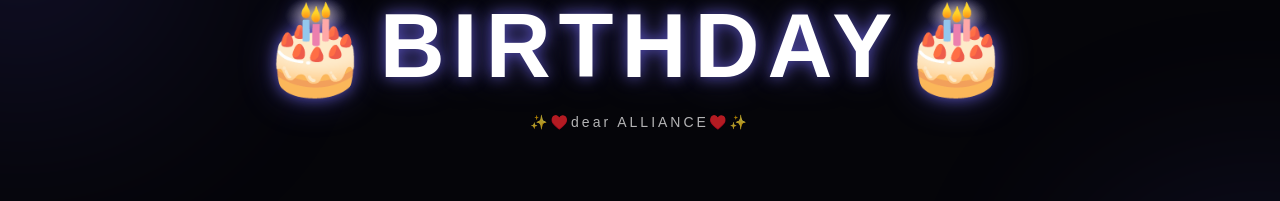
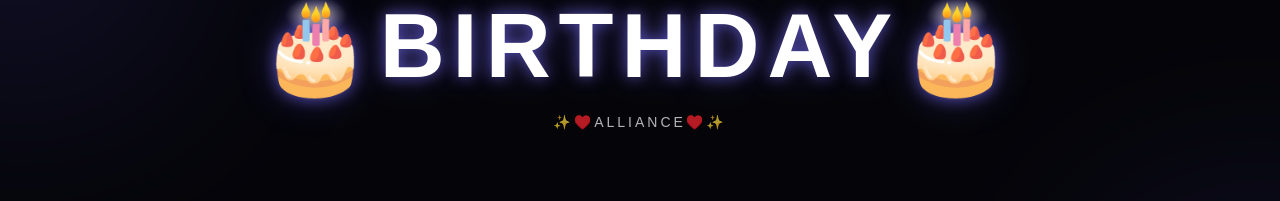
Before and after one commit to SurpriseFun/HBD, a plain HTML site: page index.html in a window 1280 px wide. Both pictures are taken after a click on the button "ENTER EXPERIENCE →". Shown: the part 284-485 px from the top of the page. Drawn offline with Linux system fonts and the light colour scheme.

Commit message:
Update subtitle text in index.html

```diff
--- a/index.html
+++ b/index.html
@@ -553,7 +553,7 @@
     </h1>
 
     <div class="subtitle">
-      ✨♥️dear ALLIANCE♥️✨
+      ✨♥️ALLIANCE♥️✨
     </div>
 
     <p class="message">
```
